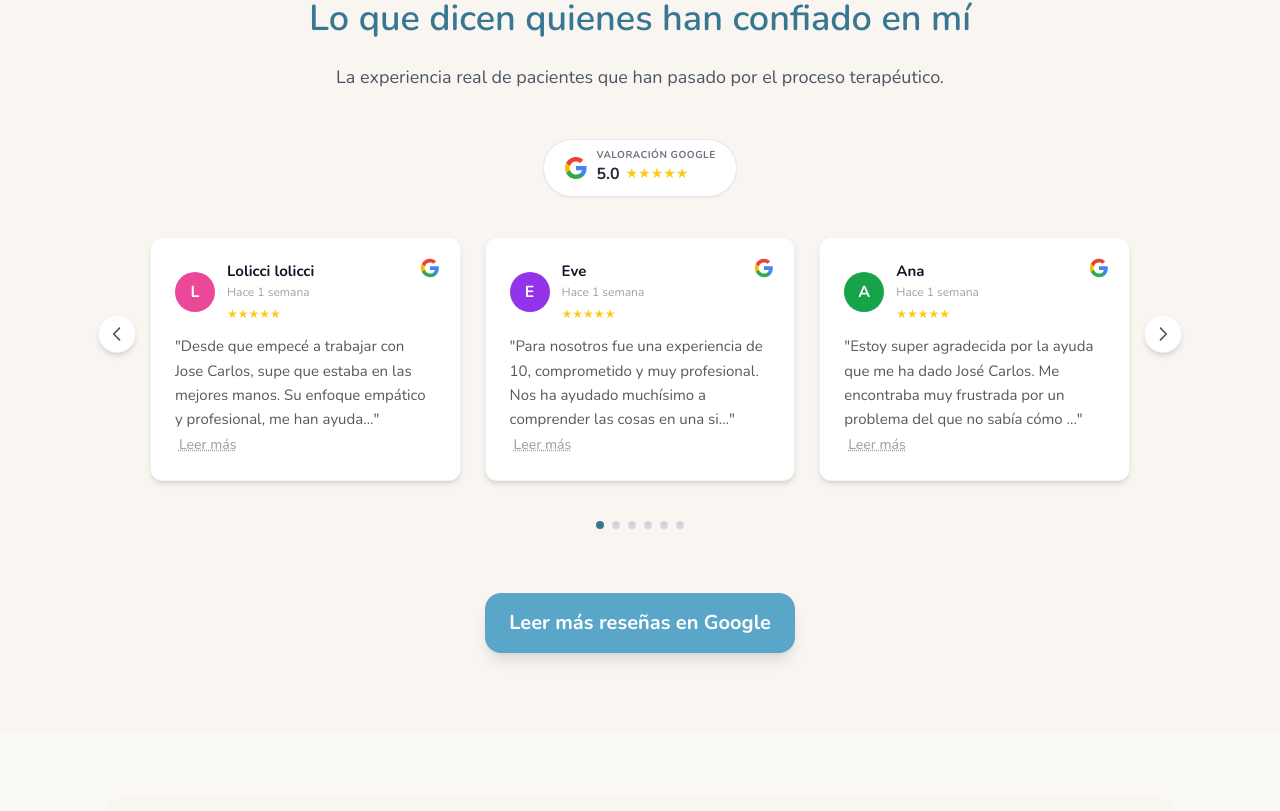
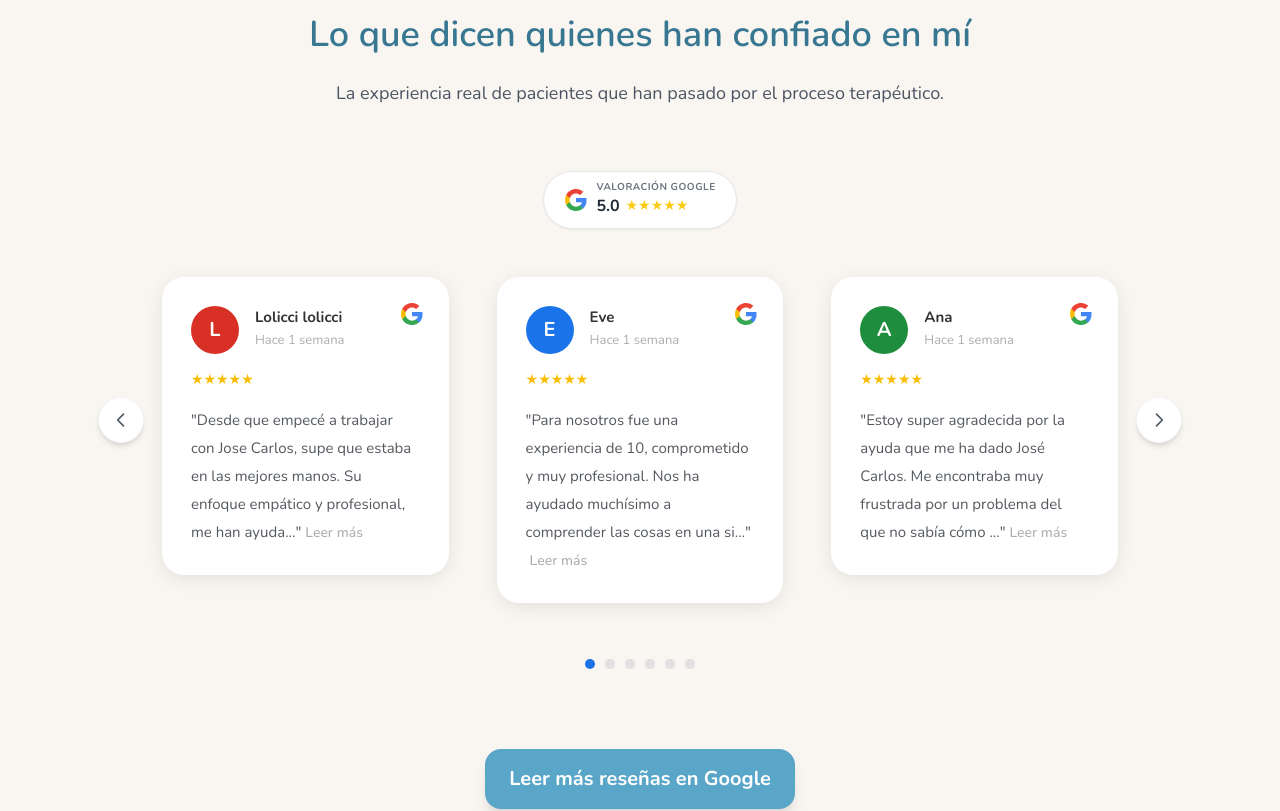
Before and after one commit to psicopiloto/psicopilotopage1, a Next.js app: page / in a window 1280 px wide. Shown: the part 4139-4950 px from the top of the page. Built offline with nearby package versions, Linux system fonts and the light colour scheme.

Commit message:
Update index.js

```diff
--- a/pages/index.js
+++ b/pages/index.js
@@ -34,7 +34,7 @@ const timeAgo = (dateString) => {
 };
 
 // ========================================================================
-// DATOS (Solo Nombre, Fecha, Estrellas y Texto)
+// DATOS
 // ========================================================================
 const getPastDate = (daysAgo) => {
   const d = new Date();
@@ -82,17 +82,21 @@ const testimonialsData = [
 ];
 
 const avatarColors = [
-  "bg-pink-500", "bg-purple-600", "bg-green-600", "bg-red-500", "bg-yellow-500", "bg-blue-600"
+  "bg-[#d93025]", // Rojo Google exacto
+  "bg-[#1a73e8]", // Azul Google exacto
+  "bg-[#1e8e3e]", // Verde Google exacto
+  "bg-[#f9ab00]", // Amarillo Google exacto
+  "bg-[#e37400]", // Naranja Google
+  "bg-[#a142f4]"  // Morado Google
 ];
 
 // ========================================================================
-// COMPONENTE TARJETA DE RESEÑA (Estilo Psintonía + Leer más aislado)
+// COMPONENTE TARJETA DE RESEÑA (Réplica exacta Psintonía)
 // ========================================================================
 const ReviewCard = ({ item, avatarColorClass }) => {
   const [isExpanded, setIsExpanded] = useState(false);
   const timeAgoText = timeAgo(item.date);
 
-  // Límite de caracteres
   const CHAR_LIMIT = 130;
   const shouldTruncate = item.text.length > CHAR_LIMIT;
 
@@ -104,7 +108,7 @@ const ReviewCard = ({ item, avatarColorClass }) => {
 
   // Icono G de colores
   const ColoredGIcon = () => (
-    <svg viewBox="0 0 24 24" className="w-5 h-5" xmlns="http://www.w3.org/2000/svg">
+    <svg viewBox="0 0 24 24" className="w-6 h-6" xmlns="http://www.w3.org/2000/svg">
       <path d="M22.56 12.25c0-.78-.07-1.53-.2-2.25H12v4.26h5.92c-.26 1.37-1.04 2.53-2.21 3.31v2.77h3.57c2.08-1.92 3.28-4.74 3.28-8.09z" fill="#4285F4" />
       <path d="M12 23c2.97 0 5.46-.98 7.28-2.66l-3.57-2.77c-.98.66-2.23 1.06-3.71 1.06-2.86 0-5.29-1.93-6.16-4.53H2.18v2.84C3.99 20.53 7.7 23 12 23z" fill="#34A853" />
       <path d="M5.84 14.09c-.22-.66-.35-1.36-.35-2.09s.13-1.43.35-2.09V7.07H2.18C1.43 8.55 1 10.22 1 12s.43 3.45 1.18 4.93l2.85-2.22.81-.62z" fill="#FBBC05" />
@@ -113,41 +117,42 @@ const ReviewCard = ({ item, avatarColorClass }) => {
   );
 
   return (
-    // 'h-full' para que todas las tarjetas de la fila tengan la misma altura visual
-    // 'items-start' para asegurar alineación superior
-    <div className="bg-white p-6 rounded-xl shadow-md border border-gray-100 flex flex-col relative text-left h-full transition-all duration-300">
+    // Estilos de la tarjeta replicados: bordes muy redondeados, sombra sutil, fondo blanco puro
+    <div className="bg-white p-7 rounded-[22px] shadow-[0_4px_20px_-2px_rgba(0,0,0,0.1)] border border-transparent flex flex-col relative text-left h-full transition-all duration-300 font-sans">
 
       {/* ICONO G SUPERIOR DERECHA */}
-      <div className="absolute top-5 right-5">
+      <div className="absolute top-6 right-6">
          <ColoredGIcon />
       </div>
 
-      {/* CABECERA: Avatar + Nombre + Estrellas */}
-      <div className="flex items-center mb-3 pr-8">
-        <div className={`${avatarColorClass} text-white rounded-full w-10 h-10 flex-shrink-0 flex items-center justify-center font-bold text-base mr-3`}>
+      {/* CABECERA: Avatar + Nombre + Fecha */}
+      <div className="flex items-center mb-4 pr-8">
+        {/* Avatar un poco más grande */}
+        <div className={`${avatarColorClass} text-white rounded-full w-12 h-12 flex-shrink-0 flex items-center justify-center font-bold text-xl mr-4`}>
           {item.author.charAt(0)}
         </div>
         <div className="flex flex-col">
-          {/* TIPOGRAFÍA NOMBRE: Oscura y Bold, tamaño medio */}
-          <h4 className="font-bold text-gray-900 text-[15px] leading-tight mb-0.5">{item.author}</h4>
-          {/* TIPOGRAFÍA FECHA: Gris claro y pequeña */}
-          <span className="text-[12px] text-gray-400 mb-1">{timeAgoText}</span>
-          <div className="flex text-yellow-400 text-xs">
-              {'★'.repeat(item.stars)}
-          </div>
+          {/* Nombre: Color #333333, Bold, 15px */}
+          <h4 className="font-bold text-[#333333] text-[15px] leading-tight mb-1">{item.author}</h4>
+          {/* Fecha: Gris claro #adadad, 13px */}
+          <span className="text-[13px] text-[#adadad]">{timeAgoText}</span>
         </div>
       </div>
 
-      {/* TEXTO: Tipografía específica para imitar la referencia (Gris #54595F) */}
-      {/* 'flex-grow' ayuda a que el botón leer más se vaya abajo si fuera necesario,
-          pero aquí queremos que fluya natural */}
-      <div className="text-[#54595F] text-[15px] leading-relaxed relative">
+      {/* ESTRELLAS (Debajo de la info de cabecera) */}
+      <div className="flex text-[#fbbc04] text-sm mb-4">
+          {'★'.repeat(item.stars)}
+      </div>
+
+      {/* TEXTO: Color específico #54595F, interlineado amplio (leading-7) */}
+      <div className="text-[#54595F] text-[15px] leading-7 relative">
         {shouldTruncate && !isExpanded ? (
           <>
             "{item.text.substring(0, CHAR_LIMIT)}..."
             <button
               onClick={toggleReadMore}
-              className="text-gray-400 hover:text-gray-600 font-medium ml-1 text-sm focus:outline-none cursor-pointer underline decoration-dotted"
+              // Enlace "Leer más" en gris que oscurece al hover
+              className="text-[#adadad] hover:text-[#54595F] font-medium ml-1 text-sm focus:outline-none cursor-pointer transition-colors"
             >
               Leer más
             </button>
@@ -158,7 +163,7 @@ const ReviewCard = ({ item, avatarColorClass }) => {
             {shouldTruncate && (
               <button
                 onClick={toggleReadMore}
-                className="text-gray-400 hover:text-gray-600 font-medium ml-1 text-sm focus:outline-none block mt-2 cursor-pointer"
+                className="text-[#adadad] hover:text-[#54595F] font-medium ml-1 text-sm focus:outline-none block mt-2 cursor-pointer transition-colors"
               >
                 Leer menos
               </button>
@@ -175,7 +180,6 @@ const ReviewCard = ({ item, avatarColorClass }) => {
 // ========================================================================
 const TestimonialCarousel = ({ data }) => {
   const originalLength = data.length;
-  // Duplicamos datos para el efecto infinito
   const extendedData = useMemo(() => [...data, ...data, ...data, ...data], [data]);
 
   const [currentIndex, setCurrentIndex] = useState(originalLength);
@@ -191,9 +195,9 @@ const TestimonialCarousel = ({ data }) => {
       if (width >= 1024) {
         setItemsPerPage(3);
       } else if (width >= 768) {
-        setItemsPerPage(2); // Tablet: 2 columnas
+        setItemsPerPage(2);
       } else {
-        setItemsPerPage(1); // Móvil: 1 columna
+        setItemsPerPage(1);
       }
     };
     handleResize();
@@ -241,10 +245,10 @@ const TestimonialCarousel = ({ data }) => {
   );
 
   return (
-    <div className="relative w-full max-w-[1200px] mx-auto px-2 md:px-8">
+    <div className="relative w-full max-w-[1300px] mx-auto px-4 md:px-8">
 
       {/* HEADER GOOGLE RATING */}
-      <div className="flex flex-col items-center justify-center mb-8">
+      <div className="flex flex-col items-center justify-center mb-10">
         <div className="flex items-center bg-white px-5 py-2.5 rounded-full shadow-sm border border-gray-200">
           <GoogleHeaderIcon />
           <div className="flex flex-col">
@@ -260,7 +264,7 @@ const TestimonialCarousel = ({ data }) => {
       </div>
 
       {/* ZONA CARRUSEL */}
-      <div className="overflow-hidden relative pb-8 pt-2">
+      <div className="overflow-hidden relative pb-10 pt-2">
         <div
           className={`flex items-start ${isTransitioning ? 'transition-transform duration-500 ease-out' : ''}`}
           style={{
@@ -274,7 +278,8 @@ const TestimonialCarousel = ({ data }) => {
              return (
               <div
                 key={index}
-                className="flex-shrink-0 px-2 md:px-3 w-full"
+                // Aumentado el padding horizontal para crear el espacio entre tarjetas como en la referencia
+                className="flex-shrink-0 px-4 lg:px-6 w-full"
                 style={{ flexBasis: `${100 / itemsPerPage}%` }}
               >
                 <ReviewCard item={item} avatarColorClass={avatarColorClass} />
@@ -287,7 +292,7 @@ const TestimonialCarousel = ({ data }) => {
       {/* BOTONES FLOTANTES */}
       <button
         onClick={prevSlide}
-        className="hidden md:block absolute -left-2 top-1/2 -translate-y-1/2 p-2 rounded-full bg-white text-gray-600 shadow-md hover:bg-gray-50 z-20 focus:outline-none border border-gray-100"
+        className="hidden md:block absolute -left-2 top-1/2 -translate-y-1/2 p-3 rounded-full bg-white text-gray-600 shadow-md hover:bg-gray-50 z-20 focus:outline-none border border-gray-100"
         aria-label="Anterior"
       >
         <svg xmlns="http://www.w3.org/2000/svg" className="h-5 w-5" fill="none" viewBox="0 0 24 24" stroke="currentColor">
@@ -297,7 +302,7 @@ const TestimonialCarousel = ({ data }) => {
 
       <button
         onClick={nextSlide}
-        className="hidden md:block absolute -right-2 top-1/2 -translate-y-1/2 p-2 rounded-full bg-white text-gray-600 shadow-md hover:bg-gray-50 z-20 focus:outline-none border border-gray-100"
+        className="hidden md:block absolute -right-2 top-1/2 -translate-y-1/2 p-3 rounded-full bg-white text-gray-600 shadow-md hover:bg-gray-50 z-20 focus:outline-none border border-gray-100"
         aria-label="Siguiente"
       >
         <svg xmlns="http://www.w3.org/2000/svg" className="h-5 w-5" fill="none" viewBox="0 0 24 24" stroke="currentColor">
@@ -306,11 +311,11 @@ const TestimonialCarousel = ({ data }) => {
       </button>
 
       {/* PUNTOS */}
-      <div className="flex justify-center space-x-2 mt-2">
+      <div className="flex justify-center space-x-2.5 mt-4">
         {data.map((_, idx) => (
           <div
             key={idx}
-            className={`h-2 w-2 rounded-full transition-all duration-300 ${idx === (currentIndex % originalLength) ? 'bg-psicopiloto-blue-600' : 'bg-gray-300'}`}
+            className={`h-2.5 w-2.5 rounded-full transition-all duration-300 ${idx === (currentIndex % originalLength) ? 'bg-[#1a73e8]' : 'bg-[#e0e0e0]'}`}
           />
         ))}
       </div>
@@ -512,18 +517,18 @@ export default function Home() {
         {/* ======================================================================== */}
         {/* SECCIÓN DE TESTIMONIOS (FINALES) */}
         {/* ======================================================================== */}
-        <section className="py-20 bg-psicopiloto-sand-50 overflow-hidden">
+        <section className="py-24 bg-psicopiloto-sand-50 overflow-hidden">
           <div className="container mx-auto max-w-full text-center">
             <h2 className="text-3xl md:text-4xl font-semibold mb-6 text-psicopiloto-blue-600">
               Lo que dicen quienes han confiado en mí
             </h2>
-            <p className="text-lg text-psicopiloto-gray-500 mb-12 max-w-2xl mx-auto">
+            <p className="text-lg text-psicopiloto-gray-500 mb-16 max-w-2xl mx-auto">
               La experiencia real de pacientes que han pasado por el proceso terapéutico.
             </p>
 
             <TestimonialCarousel data={testimonialsData} />
 
-            <div className="mt-16">
+            <div className="mt-20">
               <AnimatedCTA
                 href={googleReviewsLink}
                 text="Leer más reseñas en Google"
```
